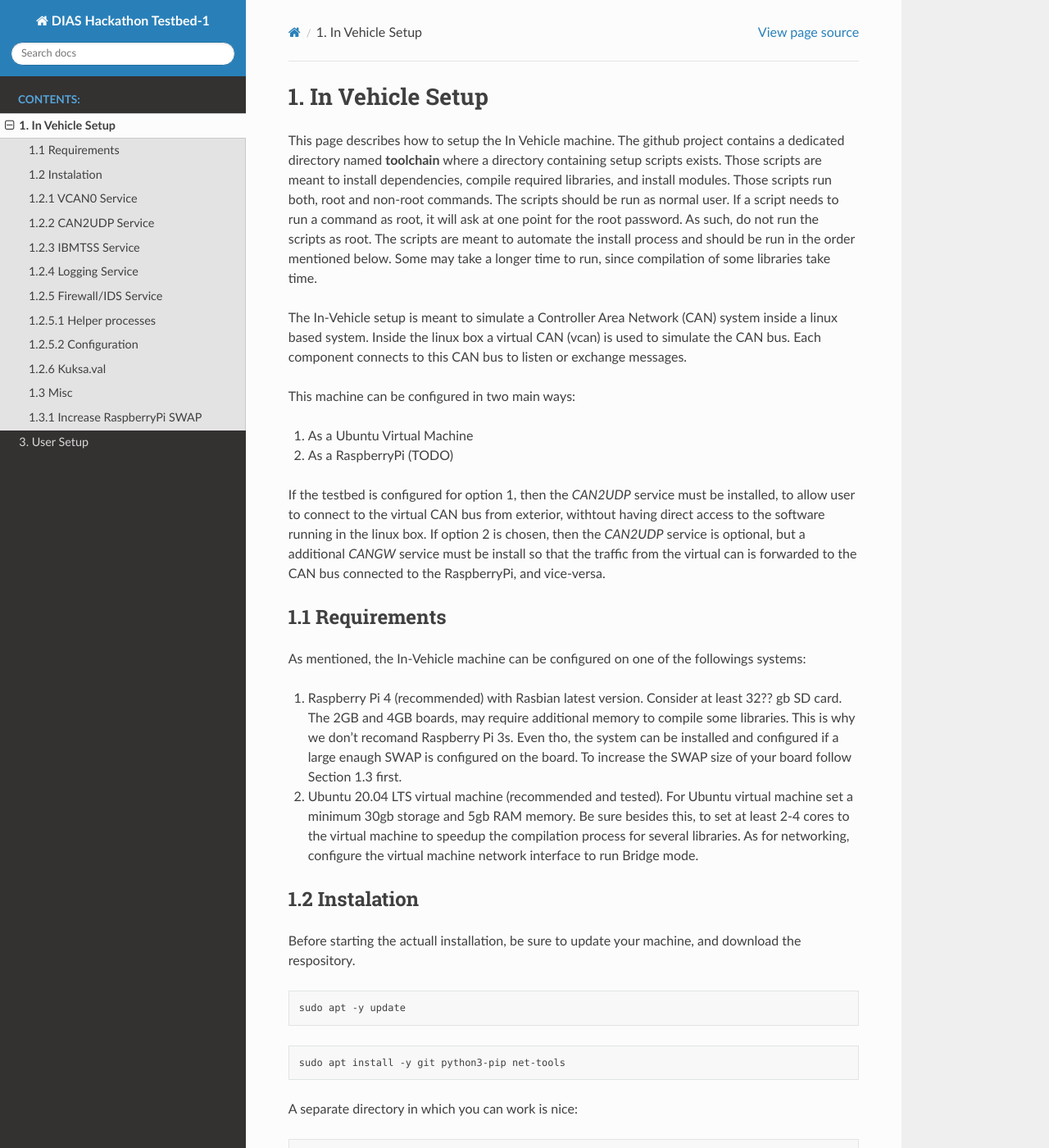
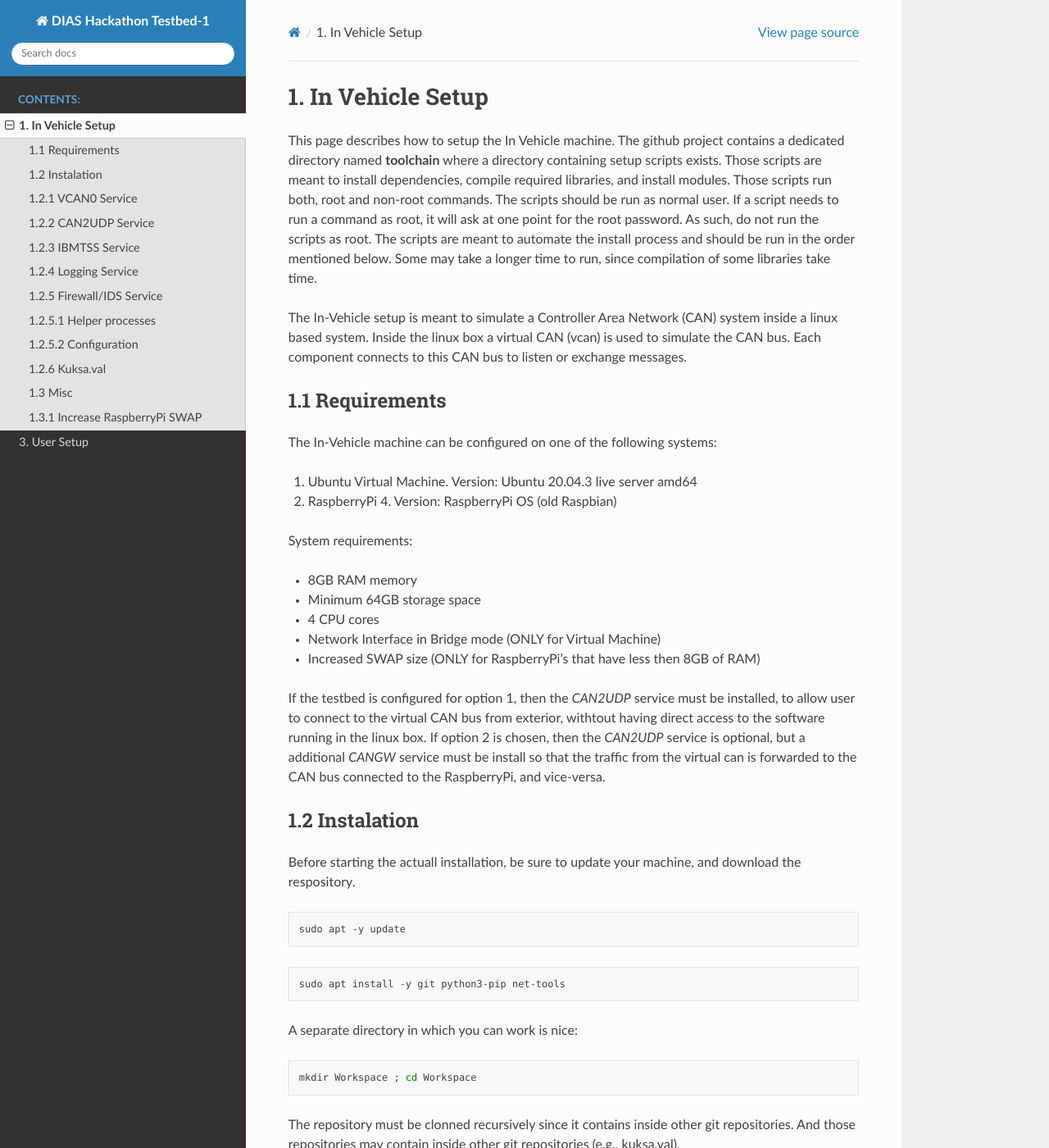
Before and after one commit to terilenard/dias-hackathon-testbed1, a Sphinx documentation site: the page built from docs/source/invehicle.rst, in a window 1280 px wide and 1400 px high. Shown: the whole window at 82% size. Built offline with Sphinx 7.4.7 and the Read the Docs theme 2.0.0, drawn with Linux system fonts in a browser that asks for light colours.

Commit message:
Update invehicle.rst

```diff
--- a/docs/source/invehicle.rst
+++ b/docs/source/invehicle.rst
@@ -7,21 +7,26 @@ as normal user. If a script needs to run a command as root, it will ask at one p
 
 The In-Vehicle setup is meant to simulate a Controller Area Network (CAN) system inside a linux based system. Inside the linux box a virtual CAN (vcan) is used to simulate the CAN bus. Each component connects to this CAN bus to listen or exchange messages.
 
-This machine can be configured in two main ways:
 
-1. As a Ubuntu Virtual Machine
-2. As a RaspberryPi (TODO)
-
-If the testbed is configured for option 1, then the *CAN2UDP* service must be installed, to allow user to connect to the virtual CAN bus from exterior, withtout having direct access to the software running in the linux box. If option 2 is chosen, then the *CAN2UDP* service is optional, but a additional *CANGW* service must be install so that the traffic from the virtual can is forwarded to the CAN bus connected to the RaspberryPi, and vice-versa.
 
 1.1 Requirements
 ----------------
 
-As mentioned, the In-Vehicle machine can be configured on one of the followings systems:
+The In-Vehicle machine can be configured on one of the following systems:
 
-1. Raspberry Pi 4 (recommended) with Rasbian latest version. Consider at least 32?? gb SD card. The 2GB and 4GB boards, may require additional memory to compile some libraries. This is why we don't recomand Raspberry Pi 3s. Even tho, the system can be installed and configured if a large enaugh SWAP is configured on the board. To increase the SWAP size of your board follow Section 1.3 first.
+1. Ubuntu Virtual Machine. Version: Ubuntu 20.04.3 live server amd64
+2. RaspberryPi 4. Version: RaspberryPi OS (old Raspbian)
 
-2. Ubuntu 20.04 LTS virtual machine (recommended and tested). For Ubuntu virtual machine set a minimum 30gb storage and 5gb RAM memory. Be sure besides this, to set at least 2-4 cores to the virtual machine to speedup the compilation process for several libraries. As for networking, configure the virtual machine network interface to run Bridge mode.
+System requirements:
+
+* 8GB RAM memory
+* Minimum 64GB storage space
+* 4 CPU cores
+* Network Interface in Bridge mode (ONLY for Virtual Machine)
+* Increased SWAP size (ONLY for RaspberryPi's that have less then 8GB of RAM)
+
+If the testbed is configured for option 1, then the *CAN2UDP* service must be installed, to allow user to connect to the virtual CAN bus from exterior, withtout having direct access to the software running in the linux box. If option 2 is chosen, then the *CAN2UDP* service is optional, but a additional *CANGW* service must be install so that the traffic from the virtual can is forwarded to the CAN bus connected to the RaspberryPi, and vice-versa.
+
 
 1.2 Instalation
 ---------------
```
